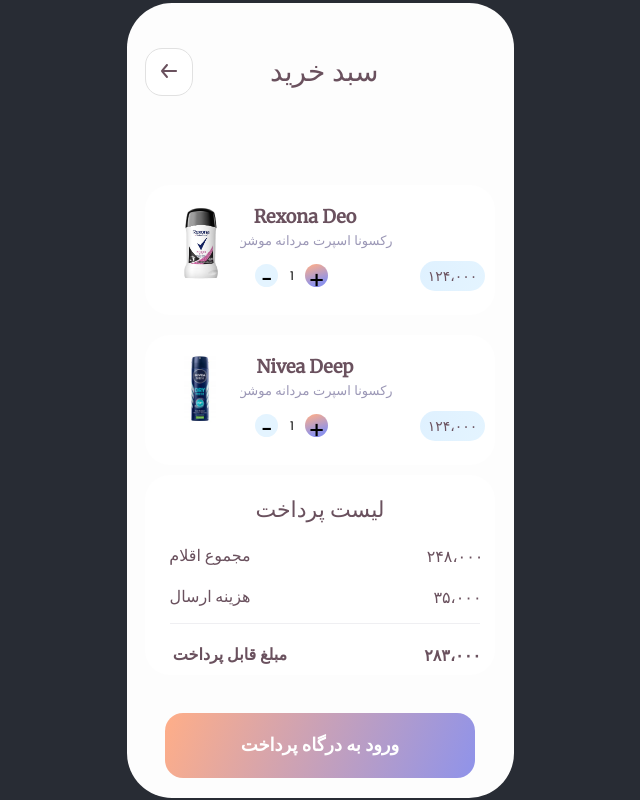
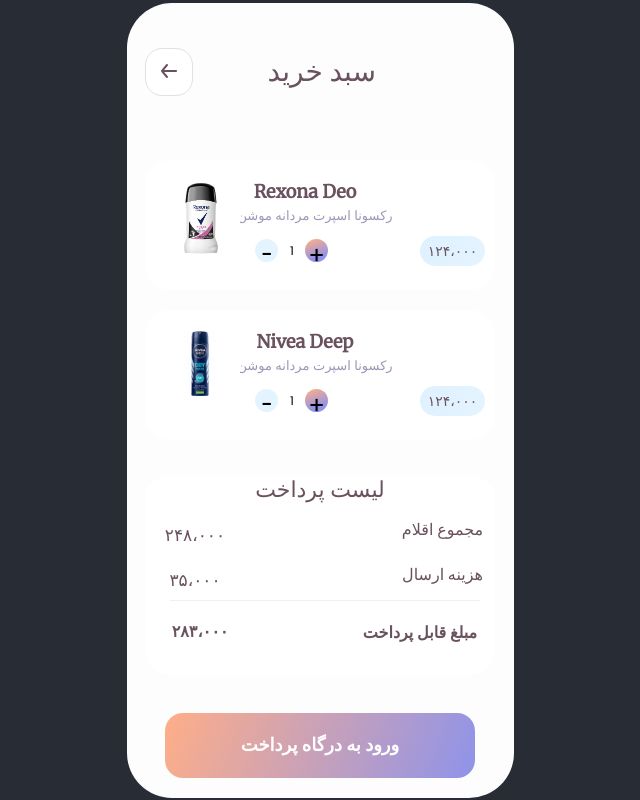
Before and after one commit to sha7hab/labelle-beauty-web-app, a React (Create React App) app: page /MyCart in a window 1280 px wide. Shown: the whole page, without its empty margins (320-960 px from the left). Built offline with nearby package versions, Linux system fonts and the light colour scheme.

Commit message:
uiChanges

```diff
--- a/src/components/MyCart.jsx
+++ b/src/components/MyCart.jsx
@@ -15,6 +15,7 @@
 
 import arrowIcon from "../img/arrow.png";
 import arrowLeft from "../img/arrow-left.svg";
+
 
 import { ScrollMenu, VisibilityContext } from 'react-horizontal-scrolling-menu';
 
@@ -77,11 +78,11 @@
                 position: "absolute",
                 width: "270px",
                 height: "89px",
-                marginLeft: 170,
+                marginLeft: 165,
                 marginTop: -583,
                 fontFamily: 'Merriweather',
                 fontStyle: "normal",
-                fontWeight: 400,
+                fontWeight: 500,
                 fontSize: "28px",
                 lineHeight: "150%",
                 /* or 42px */
@@ -103,7 +104,7 @@
                     height: 130,
                     borderRadius: 25,
                     backgroundColor: "white",
-                    marginTop: - (300 - (key*300)),
+                    marginTop: - (350 - (key*300)),
                     marginLeft: 0
                 }}>
                     <p style={{
@@ -222,12 +223,12 @@
                     marginLeft: 0
                 }}>
                     <p style={{
-                        fontFamily: 'Merriweather',
+                        fontFamily: 'calibri',
                         fontStyle: "normal",
-                        fontWeight: 400,
+                        fontWeight: 500,
                         fontSize: "22px",
                         color: "#6A515E",
-                        marginTop: 20,
+                        marginTop: 0,
                         marginLeft: 0
                     }}>
                         لیست پرداخت
@@ -237,11 +238,25 @@
                         fontFamily: 'Merriweather',
                         fontStyle: "normal",
                         fontWeight: 400,
+                        fontSize: "17px",
+                        color: "#6A515E",
+                        marginTop: 20,
+                        marginLeft: -250
+                    }}>
+
+                        ۲۴۸،۰۰۰
+                    </p>
+
+                    <p style={{
+                        fontFamily: 'Merriweather',
+                        fontStyle: "normal",
+                        fontWeight: 500,
                         fontSize: "16px",
                         color: "#6A515E",
-                        marginTop: 20,
-                        marginLeft: -220
+                        marginTop: -44,
+                        marginLeft: 245
                     }}>
+
                         مجموع اقلام
                     </p>
 
@@ -249,36 +264,26 @@
                         fontFamily: 'Merriweather',
                         fontStyle: "normal",
                         fontWeight: 400,
-                        fontSize: "16px",
+                        fontSize: "17px",
                         color: "#6A515E",
-                        marginTop: -35,
-                        marginLeft: 270
+                        marginTop: 30,
+                        marginLeft: -250
                     }}>
-                        ۲۴۸،۰۰۰
+                        ۳۵،۰۰۰
+
                     </p>
 
                     <p style={{
                         fontFamily: 'Merriweather',
                         fontStyle: "normal",
-                        fontWeight: 400,
+                        fontWeight: 500,
                         fontSize: "16px",
                         color: "#6A515E",
-                        marginTop: 20,
-                        marginLeft: -220
+                        marginTop: -44,
+                        marginLeft: 245
                     }}>
+
                         هزینه ارسال
-                    </p>
-
-                    <p style={{
-                        fontFamily: 'Merriweather',
-                        fontStyle: "normal",
-                        fontWeight: 400,
-                        fontSize: "16px",
-                        color: "#6A515E",
-                        marginTop: -35,
-                        marginLeft: 275
-                    }}>
-                        ۳۵،۰۰۰
                     </p>
 
                     <div style={{
@@ -297,9 +302,10 @@
                         fontSize: "16px",
                         color: "#6A515E",
                         marginTop: 20,
-                        marginLeft: -180
+                        marginLeft: -240
                     }}>
-                        مبلغ قابل پرداخت
+
+                        ۲۸۳،۰۰۰
                     </p>
 
                     <p style={{
@@ -309,9 +315,10 @@
                         fontSize: "16px",
                         color: "#6A515E",
                         marginTop: -35,
-                        marginLeft: 265
+                        marginLeft: 200
                     }}>
-                        ۲۸۳،۰۰۰
+                        مبلغ قابل پرداخت
+
                     </p>
 
 
@@ -344,6 +351,7 @@
                             marginTop: 20
                         }}>
                             ورود به درگاه پرداخت
+
                         </p>
 
                     </div>
--- a/src/data/data.jsx
+++ b/src/data/data.jsx
@@ -37,6 +37,44 @@
             price: "۲۵۸,۰۰۰ تومان",
         }
     ],
+    categoryList:
+    [
+        {
+            name: "آرایشی",
+            desc: "رکسونا اسپرت مردانه موشن",
+            pic: require("../img/rexona.jpg"),
+            radius: 50,
+            price: "۱۴۳،۰۰۰ تومان",
+        },
+        {
+            name: "بهداشتی",
+            desc: "اسپری بدن ۷۲ ساعته دری فرش مردانه نیوآ",
+            pic: require("../img/frag.webp"),
+            radius: 50,
+            price: "۲۵۸,۰۰۰ تومان",
+        },
+        {
+            name: "ادکلن",
+            desc: "اسپرت بدن ۴۸ ساعته اسپرت مردانه داو",
+            pic: require("../img/deep.png"),
+            radius: 50,
+            price: "۲۶۵,۰۰۰ تومان",
+        },
+        {
+            name: "تجهیزات",
+            desc: "FRAGRANCE",
+            pic: require("../img/deep.png"),
+            radius: 50,
+            price: "۲۴۸,۰۰۰ تومان",
+        },
+        {
+            name: "خرید عمده",
+            desc: "اسپری بدن ۷۲ ساعته مردانه نیوآ",
+            pic: require("../img/dry.jpg"),
+            radius: 50,
+            price: "۲۵۸,۰۰۰ تومان",
+        }
+    ],
     kebabList: [
         {
             number: "1",
```
Also changed, not shown: src/components/Home.jsx (+111 -52 lines).
